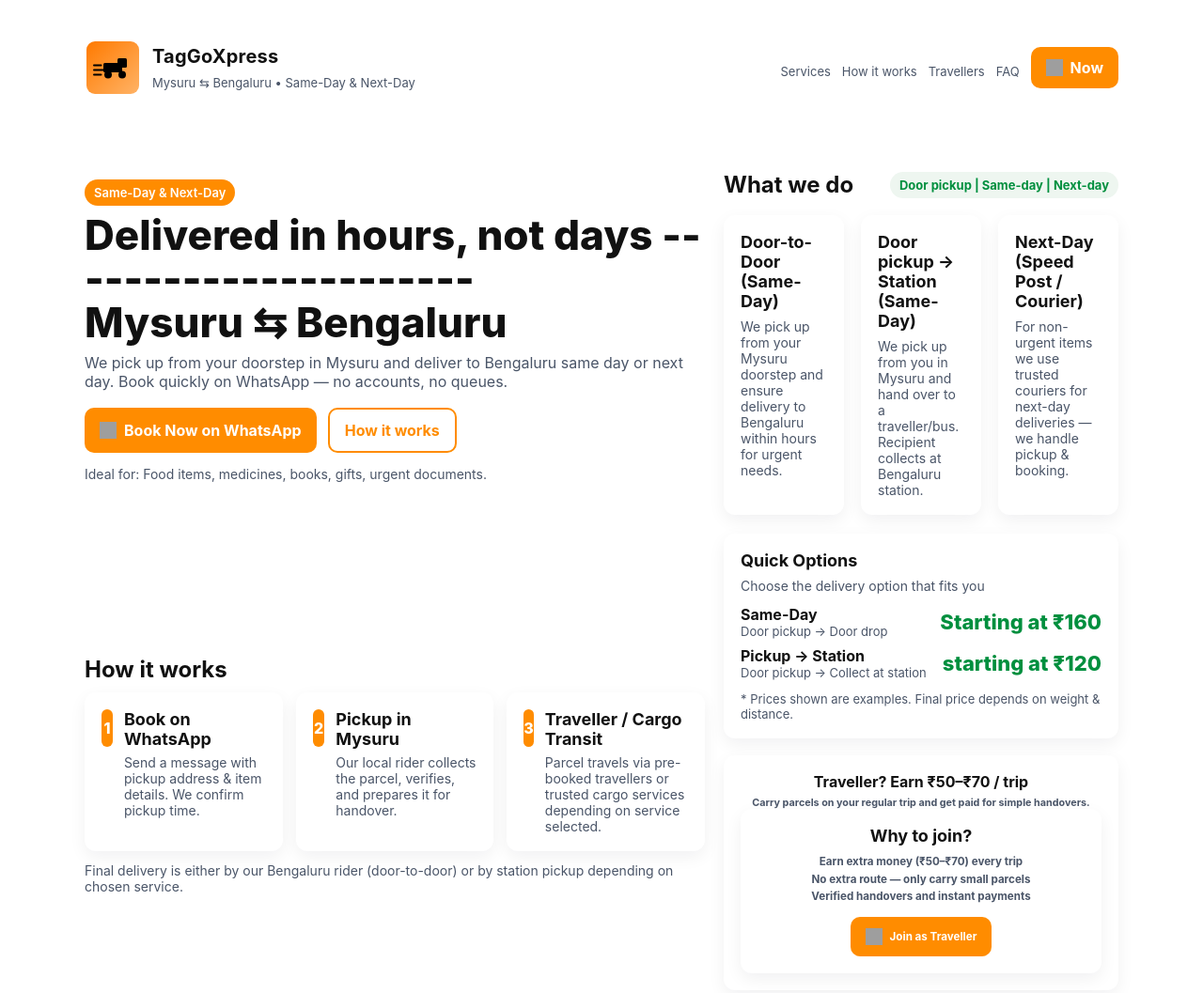
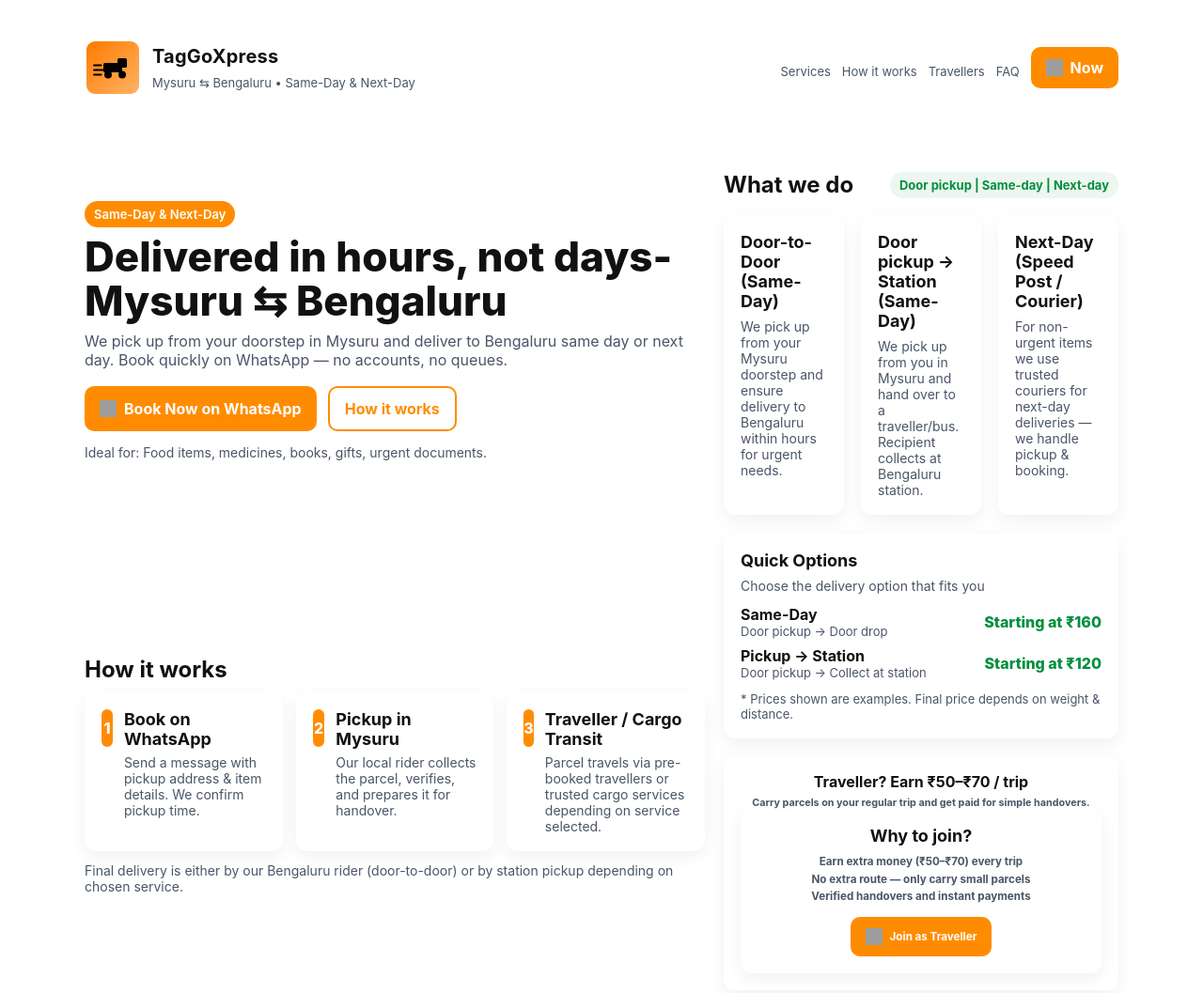
Before and after one commit to TagGoXpress/TagGoXpress, a plain HTML site: page index.html in a window 1280 px wide. Shown: the top 1057 px of the page at 94% size. Drawn offline with Linux system fonts and the light colour scheme; grey boxes are pictures that could not be loaded.

Commit message:
Update index.html

```diff
--- a/index.html
+++ b/index.html
@@ -153,7 +153,7 @@
       <div class="hero-grid">
         <div>
           <div class="eyebrow">Same-Day & Next-Day</div>
-          <h2 class="headline">Delivered in hours, not days ---------------------- <br/> Mysuru ⇆ Bengaluru</h2>
+          <h2 class="headline">Delivered in hours, not days- <br/> Mysuru ⇆ Bengaluru</h2>
           <p class="sub">We pick up from your doorstep in Mysuru and deliver to Bengaluru same day or next day. Book quickly on WhatsApp — no accounts, no queues.</p>
           <div class="cta-row">
             <a class="btn btn-primary" id="bookNow" href="#">
@@ -228,11 +228,11 @@
             <div style="margin-top:12px">
               <div style="display:flex;align-items:center;justify-content:space-between;margin-bottom:8px">
                 <div><strong>Same-Day</strong><div class="muted" style="font-size:13px">Door pickup → Door drop</div></div>
-                <div class="price">Starting at ₹160</div>
+                <div class="price" style="font-size:16px">Starting at ₹160</div>
               </div>
               <div style="display:flex;align-items:center;justify-content:space-between">
                 <div><strong>Pickup → Station</strong><div class="muted" style="font-size:13px">Door pickup → Collect at station</div></div>
-                <div class="price">starting at ₹120</div>
+                <div class="price" style="font-size:16px">Starting at ₹120</div>
               </div>
             </div>
             <div style="margin-top:12px" class="tiny">* Prices shown are examples. Final price depends on weight & distance.</div>
```
